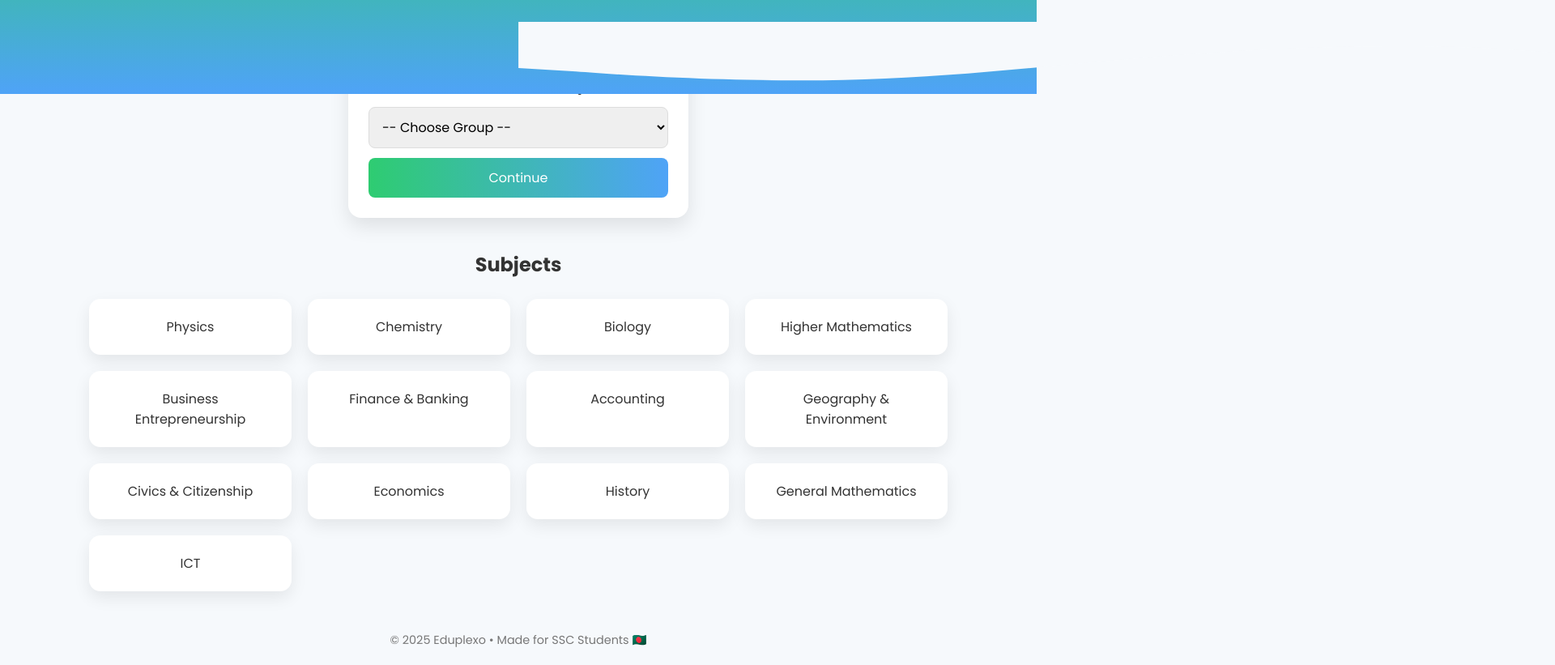
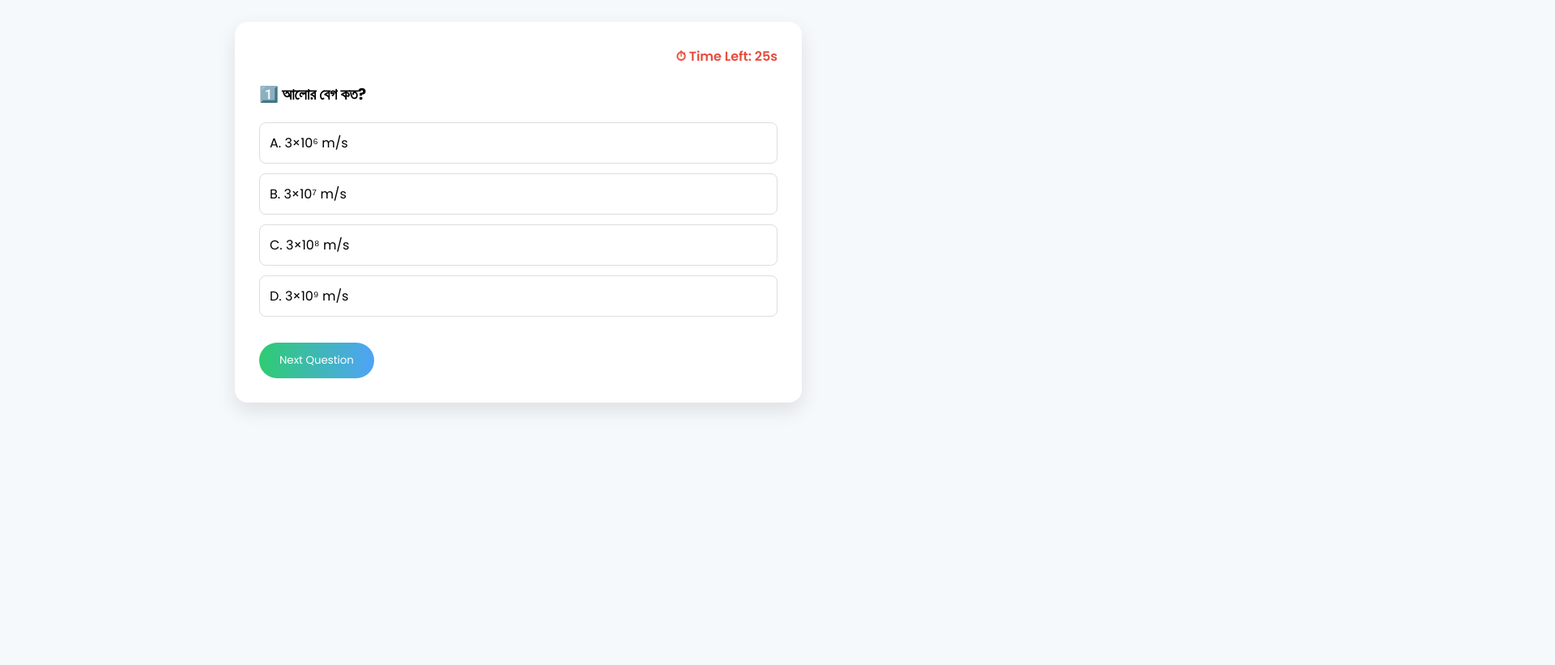
Before and after one commit to ux-Shoaib/eduplexo, a plain HTML site: page index.html in a window 1280 px wide. Shown: the part 156-977 px from the top of the page at 81% size, 1920 px wide, since content can reach past the window. After the commit the page ends 800 px from the top, so only its background shows below. Drawn offline with Linux system fonts and the light colour scheme.

Commit message:
Update index.html

```diff
--- a/index.html
+++ b/index.html
@@ -2,84 +2,71 @@
 <html lang="bn">
 <head>
   <meta charset="UTF-8">
-  <title>Eduplexo | SSC 9–10</title>
+  <title>Eduplexo | MCQ Practice</title>
   <meta name="viewport" content="width=device-width, initial-scale=1.0">
 
   <link href="https://fonts.googleapis.com/css2?family=Poppins:wght@400;600;700&display=swap" rel="stylesheet">
 
   <style>
     * { box-sizing: border-box; margin: 0; padding: 0; font-family: 'Poppins', sans-serif; }
-
-    body { background: #f6f9fc; color: #333; }
+    body { background: #f6f9fc; }
 
     header {
       background: linear-gradient(180deg, #2ECC71, #4FA3F7);
       color: #fff;
-      text-align: center;
-      padding: 60px 20px 120px;
-      position: relative;
-    }
-
-    header h1 { font-size: 2.4rem; }
-    header p { margin-top: 10px; opacity: .95; }
-
-    .wave {
-      position: absolute;
-      bottom: 0;
-      width: 100%;
-    }
-
-    main { max-width: 1100px; margin: auto; padding: 30px 20px; }
-
-    .select-box {
-      background: #fff;
-      padding: 25px;
-      border-radius: 16px;
-      max-width: 420px;
-      margin: -80px auto 40px;
-      box-shadow: 0 10px 25px rgba(0,0,0,.1);
+      padding: 40px 20px;
       text-align: center;
     }
 
-    select, button {
-      width: 100%;
-      padding: 12px;
-      margin-top: 12px;
-      border-radius: 8px;
-      border: 1px solid #ddd;
-      font-size: 1rem;
+    main {
+      max-width: 700px;
+      margin: 30px auto;
+      background: #fff;
+      padding: 30px;
+      border-radius: 16px;
+      box-shadow: 0 10px 25px rgba(0,0,0,.1);
     }
 
-    button {
-      background: linear-gradient(90deg, #2ECC71, #4FA3F7);
-      color: white;
-      border: none;
+    .timer {
+      text-align: right;
+      font-weight: 600;
+      color: #e74c3c;
+    }
+
+    h2 {
+      margin: 20px 0;
+      font-size: 1.2rem;
+    }
+
+    .option {
+      margin: 12px 0;
+      padding: 12px;
+      border: 1px solid #ddd;
+      border-radius: 8px;
       cursor: pointer;
     }
 
-    h2 { text-align: center; margin-bottom: 25px; }
+    .option:hover { background: #f0f8ff; }
 
-    .subjects {
-      display: grid;
-      grid-template-columns: repeat(auto-fit, minmax(200px, 1fr));
-      gap: 20px;
+    .correct { background: #d4edda; border-color: #28a745; }
+    .wrong { background: #f8d7da; border-color: #dc3545; }
+
+    button {
+      margin-top: 20px;
+      padding: 12px 25px;
+      border: none;
+      border-radius: 30px;
+      background: linear-gradient(90deg, #2ECC71, #4FA3F7);
+      color: #fff;
+      cursor: pointer;
     }
 
-    .card {
-      background: white;
-      padding: 22px;
-      border-radius: 14px;
-      text-align: center;
-      box-shadow: 0 8px 20px rgba(0,0,0,.08);
-    }
-
-    .hidden { display: none; }
-
-    footer {
-      text-align: center;
-      padding: 20px;
-      color: #777;
-      font-size: .9rem;
+    .explanation {
+      margin-top: 20px;
+      padding: 15px;
+      background: #f1f3f5;
+      border-radius: 10px;
+      display: none;
     }
   </style>
 </head>
@@ -88,86 +75,55 @@
 
 <header>
   <h1>Eduplexo</h1>
-  <p>SSC 9–10 Smart MCQ Practice Platform</p>
-
-  <svg class="wave" viewBox="0 0 1440 100">
-    <path fill="#f6f9fc"
-      d="M0,64L80,69C160,75,320,85,480,80C640,75,800,53,960,43C1120,32,1280,32,1360,37L1440,43V0H0Z">
-    </path>
-  </svg>
+  <p>MCQ Practice (Demo)</p>
 </header>
 
 <main>
 
-  <!-- Group Select -->
-  <div class="select-box">
-    <h3>Select Your Group</h3>
-    <select id="groupSelect">
-      <option value="">-- Choose Group --</option>
-      <option value="science">Science</option>
-      <option value="commerce">Commerce</option>
-      <option value="humanities">Humanities</option>
-    </select>
-    <button onclick="applyGroup()">Continue</button>
+  <div class="timer">⏱ Time Left: <span id="time">30</span>s</div>
+
+  <h2 id="question">
+    1️⃣ আলোর বেগ কত?
+  </h2>
+
+  <div class="option" onclick="checkAnswer(this, false)">A. 3×10⁶ m/s</div>
+  <div class="option" onclick="checkAnswer(this, false)">B. 3×10⁷ m/s</div>
+  <div class="option" onclick="checkAnswer(this, true)">C. 3×10⁸ m/s</div>
+  <div class="option" onclick="checkAnswer(this, false)">D. 3×10⁹ m/s</div>
+
+  <div class="explanation" id="explanation">
+    ✅ সঠিক উত্তর: <b>3×10⁸ m/s</b><br><br>
+    Explanation: শূন্য মাধ্যমে আলোর বেগ প্রায় 3×10⁸ m/s।
   </div>
 
-  <h2>Subjects</h2>
-
-  <div class="subjects">
-
-    <!-- Science -->
-    <div class="card science">Physics</div>
-    <div class="card science">Chemistry</div>
-    <div class="card science">Biology</div>
-    <div class="card science">Higher Mathematics</div>
-
-    <!-- Commerce -->
-    <div class="card commerce">Business Entrepreneurship</div>
-    <div class="card commerce">Finance & Banking</div>
-    <div class="card commerce">Accounting</div>
-
-    <!-- Humanities -->
-    <div class="card humanities">Geography & Environment</div>
-    <div class="card humanities">Civics & Citizenship</div>
-    <div class="card humanities">Economics</div>
-    <div class="card humanities">History</div>
-
-    <!-- Common -->
-    <div class="card science commerce humanities">General Mathematics</div>
-    <div class="card science commerce humanities">ICT</div>
-
-  </div>
+  <button onclick="nextQuestion()">Next Question</button>
 
 </main>
 
-<footer>
-  © 2025 Eduplexo • Made for SSC Students 🇧🇩
-</footer>
+<script>
+  let time = 30;
+  let timer = setInterval(() => {
+    time--;
+    document.getElementById("time").innerText = time;
+    if (time === 0) {
+      clearInterval(timer);
+      alert("Time up!");
+    }
+  }, 1000);
 
-<script>
-  function applyGroup() {
-    const group = document.getElementById("groupSelect").value;
-    if (!group) return alert("Please select a group");
-
-    localStorage.setItem("eduGroup", group);
-    filterSubjects(group);
+  function checkAnswer(el, correct) {
+    document.querySelectorAll(".option").forEach(o => o.onclick = null);
+    if (correct) {
+      el.classList.add("correct");
+    } else {
+      el.classList.add("wrong");
+      document.getElementById("explanation").style.display = "block";
+    }
   }
 
-  function filterSubjects(group) {
-    document.querySelectorAll(".card").forEach(card => {
-      card.classList.add("hidden");
-      if (card.classList.contains(group)) {
-        card.classList.remove("hidden");
-      }
-    });
+  function nextQuestion() {
+    alert("Next question logic later add হবে 🙂");
   }
-
-  const savedGroup = localStorage.getItem("eduGroup");
-
-if (savedGroup) {
-  document.getElementById("groupSelect").value = savedGroup;
-  filterSubjects(savedGroup);
-}
 </script>
 
 </body>
```
